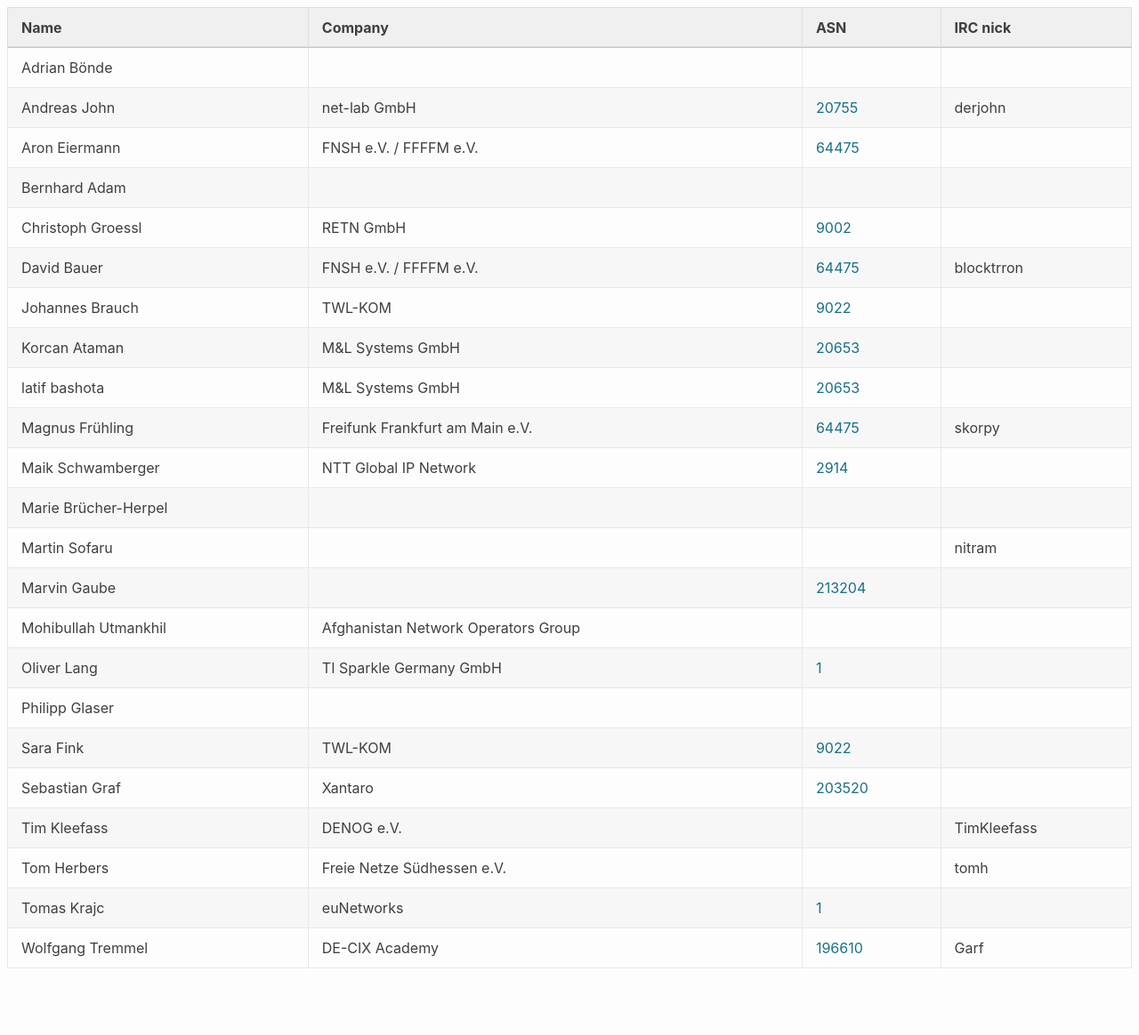
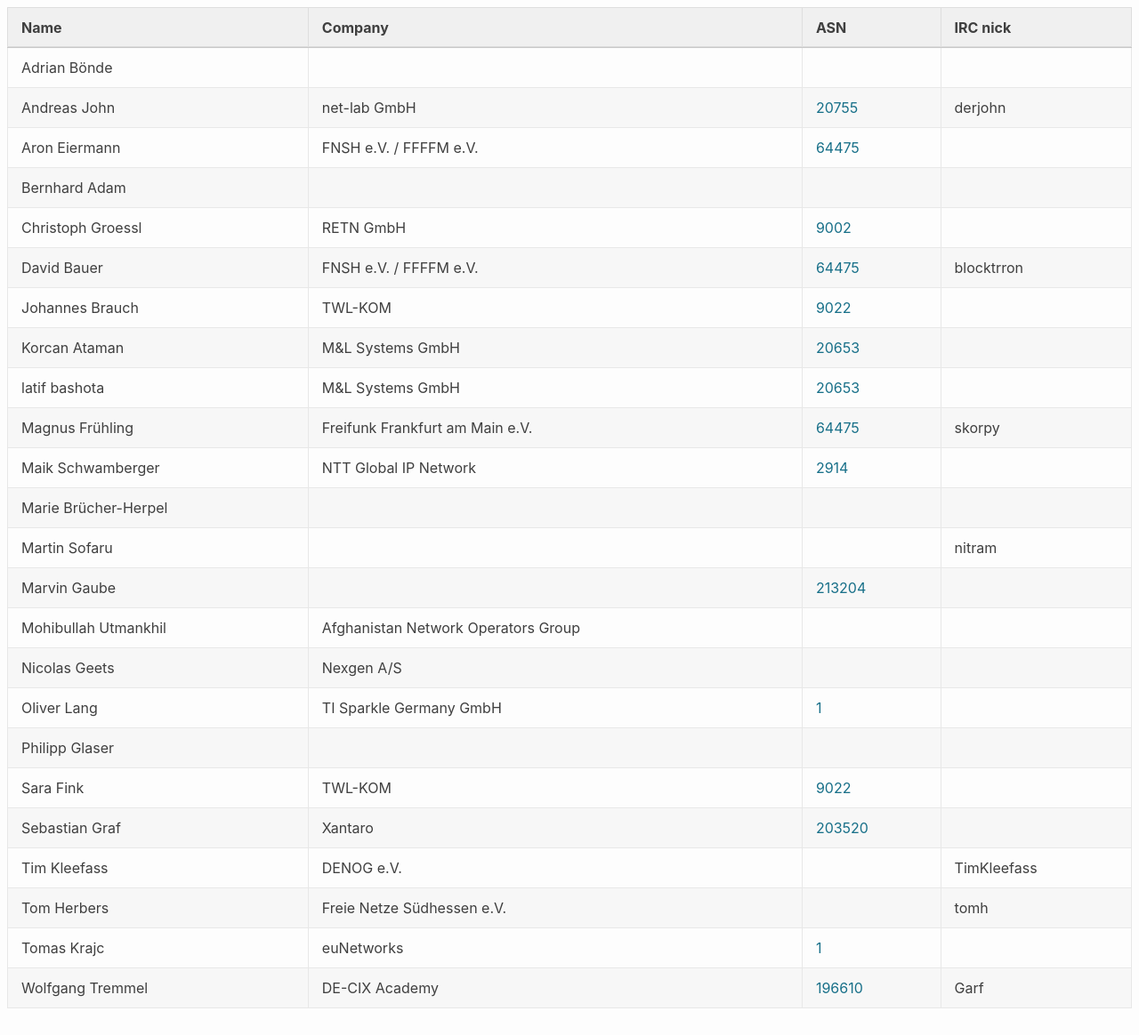
Before and after one commit to denog/pretix-attendeelist, a Jekyll site: the page built from meetup2024_01/index.markdown, in a window 1280 px wide and 1164 px high. Shown: the whole window at 89% size. Built offline with Jekyll 4.4.1, drawn with Linux system fonts in a browser that asks for light colours.

Commit message:
Latest data: Tue Jan  9 12:37:03 UTC 2024

```diff
--- a/_data/attendees_denog_meetup_2024_01.json
+++ b/_data/attendees_denog_meetup_2024_01.json
@@ -90,6 +90,12 @@
     "asn": null
   },
   {
+    "name": "Nicolas Geets",
+    "company": "Nexgen A/S",
+    "irc": null,
+    "asn": null
+  },
+  {
     "name": "Oliver Lang",
     "company": "TI Sparkle Germany GmbH",
     "irc": null,
```
